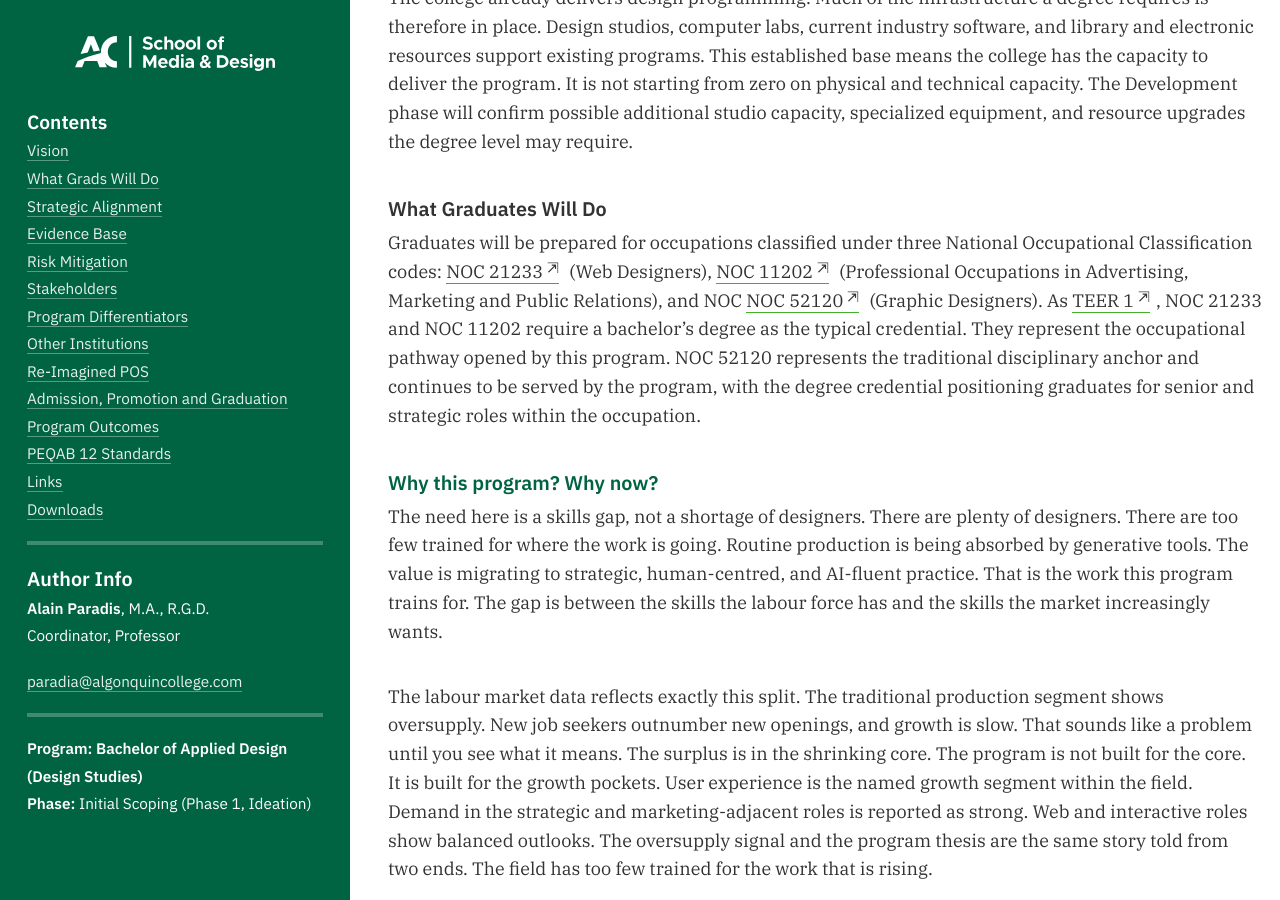
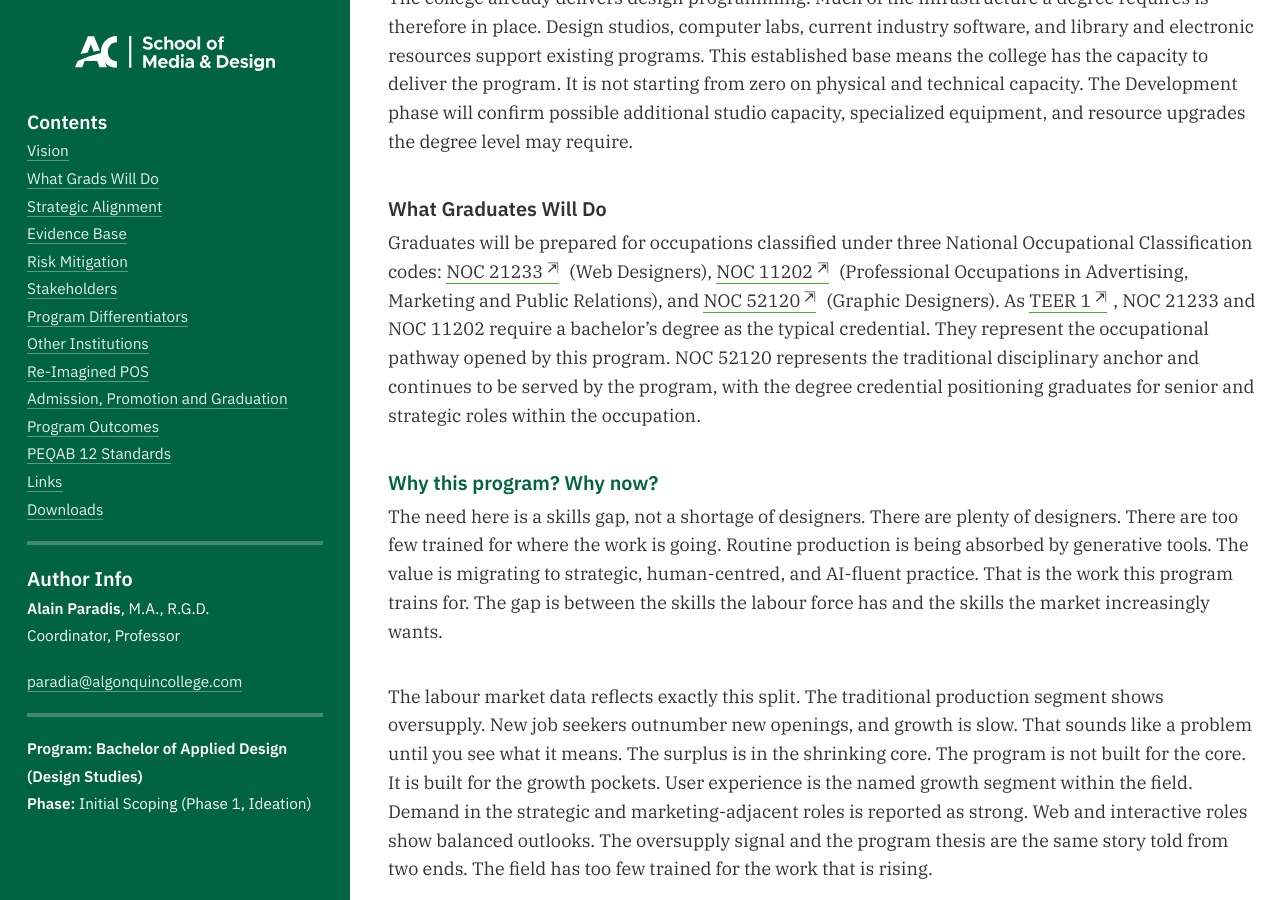
Before and after one commit to AlainParadis/program-transformation, a Jekyll site: the page built from index.md, in a window 1280 px wide and 900 px high, scrolled down 1445 px. Built offline with Jekyll 4.4.1, drawn with Linux system fonts in a browser that asks for light colours.

Commit message:
Wrap NOC 52120 in link
Move the anchor so the full label 'NOC 52120' is included inside the link in _includes/vision.html. This makes the NOC 52120 reference consistent with the other NOC links and improves link semantics/accessibility.

```diff
--- a/_includes/vision.html
+++ b/_includes/vision.html
@@ -37,7 +37,7 @@
 	<a name="jobs">What Graduates Will Do</a>
 </h5>
 <p>
-	Graduates will be prepared for occupations classified under three National Occupational Classification codes: <a href="https://noc.esdc.gc.ca/Structure/NOCProfile?GocTemplateCulture=en-CA&amp;code=21233&amp;version=2021.0" target="_blank" rel="noreferrer noopener" class="external">NOC 21233</a> (Web Designers), <a href="https://noc.esdc.gc.ca/Structure/NOCProfile?code=11202&amp;version=2021.0" target="_blank" rel="noreferrer noopener" class="external">NOC 11202</a> (Professional Occupations in Advertising, Marketing and Public Relations), and NOC <a href="{{ site.data.sitewide.links[2].url }}" title="NOC 52120.01" target="_blank" rel="noreferrer noopener" class="external">NOC 52120</a> (Graphic Designers). As <a href="https://cnp.edsc.gc.ca/Tutorial/TutorialTeerCategory" target="_blank" rel="noreferrer noopener" class="external">TEER 1</a>, NOC 21233 and NOC 11202 require a bachelor’s degree as the typical credential. They represent the occupational pathway opened by this program. NOC 52120 represents the traditional disciplinary anchor and continues to be served by the program, with the degree credential positioning graduates for senior and strategic roles within the occupation.
+	Graduates will be prepared for occupations classified under three National Occupational Classification codes: <a href="https://noc.esdc.gc.ca/Structure/NOCProfile?GocTemplateCulture=en-CA&amp;code=21233&amp;version=2021.0" target="_blank" rel="noreferrer noopener" class="external">NOC 21233</a> (Web Designers), <a href="https://noc.esdc.gc.ca/Structure/NOCProfile?code=11202&amp;version=2021.0" target="_blank" rel="noreferrer noopener" class="external">NOC 11202</a> (Professional Occupations in Advertising, Marketing and Public Relations), and <a href="{{ site.data.sitewide.links[2].url }}" title="NOC 52120.01" target="_blank" rel="noreferrer noopener" class="external">NOC 52120</a> (Graphic Designers). As <a href="https://cnp.edsc.gc.ca/Tutorial/TutorialTeerCategory" target="_blank" rel="noreferrer noopener" class="external">TEER 1</a>, NOC 21233 and NOC 11202 require a bachelor’s degree as the typical credential. They represent the occupational pathway opened by this program. NOC 52120 represents the traditional disciplinary anchor and continues to be served by the program, with the degree credential positioning graduates for senior and strategic roles within the occupation.
 </p>
 <h5>
 	Why this program? Why now?
```
